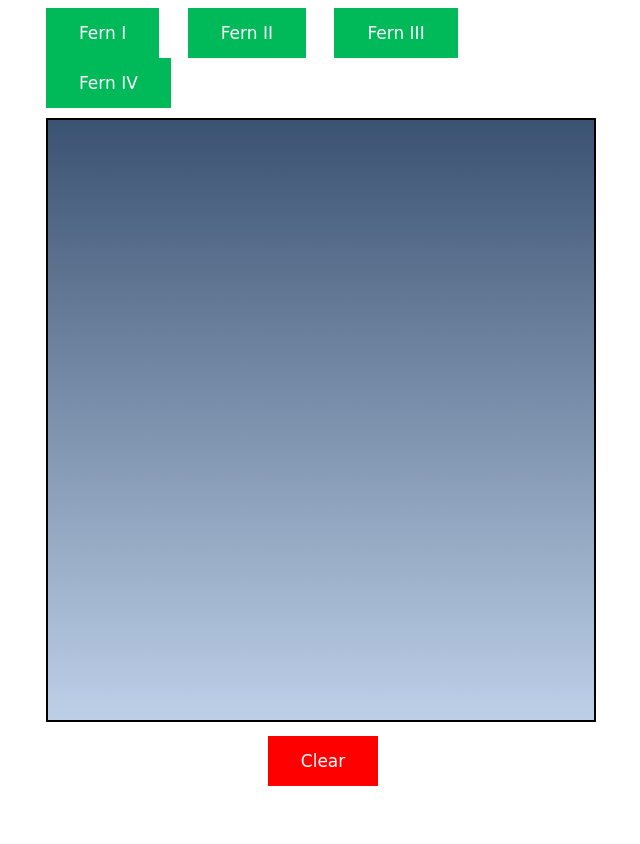
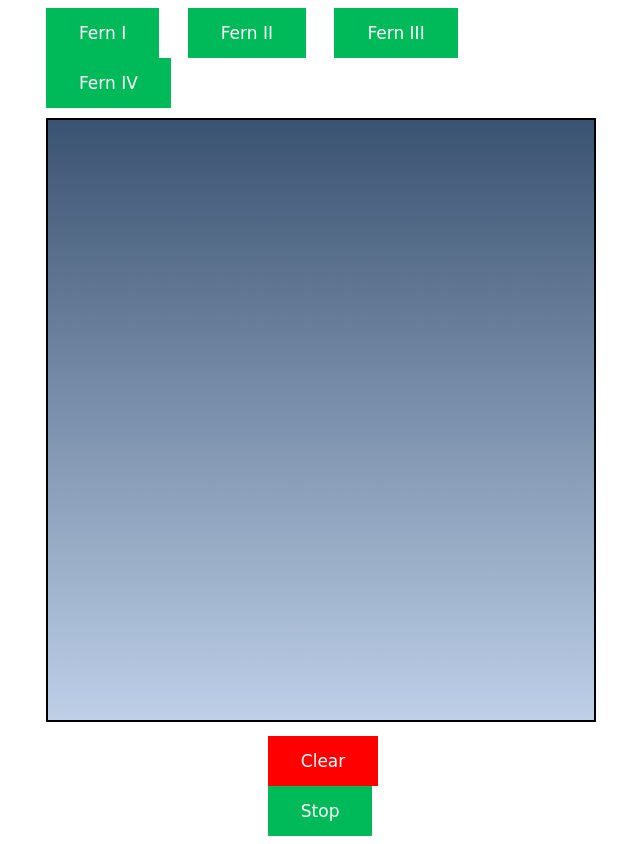
Before and after one commit to Suji04/fractal-ferns, a plain HTML site: page index.html in a window 1280 px wide. Shown: the whole page, without its empty margins (319-959 px from the left). Before the commit the page ends 800 px from the top, so only its background shows below. Drawn offline with Linux system fonts and the light colour scheme; a web font is replaced by a local one.

Commit message:
Update index.html

```diff
--- a/index.html
+++ b/index.html
@@ -15,10 +15,7 @@
   	<div class="drw">
   		<canvas id="can" width="600" height="600" style="border:2px solid #000;"></canvas>
   	</div>
-  	<div id="but"><button id="res">Clear</button></div>
-
-
-
-	<script type="text/javascript" src="barnsley_fern.js"></script>
+  	<div id="but"><button id="res">Clear</button> <button  id="pas">Stop</button></div>
+  <script type="text/javascript" src="barnsley_fern.js"></script>
   </body>
 </html>
```
